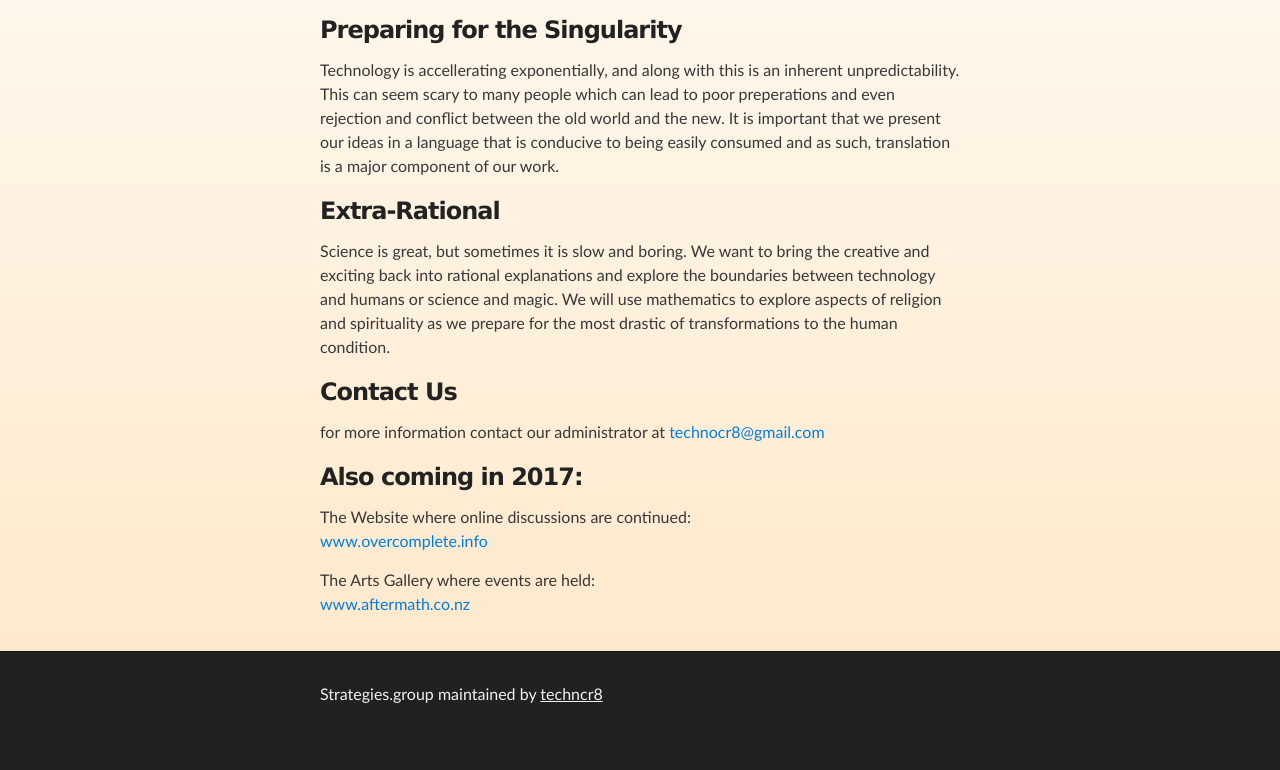
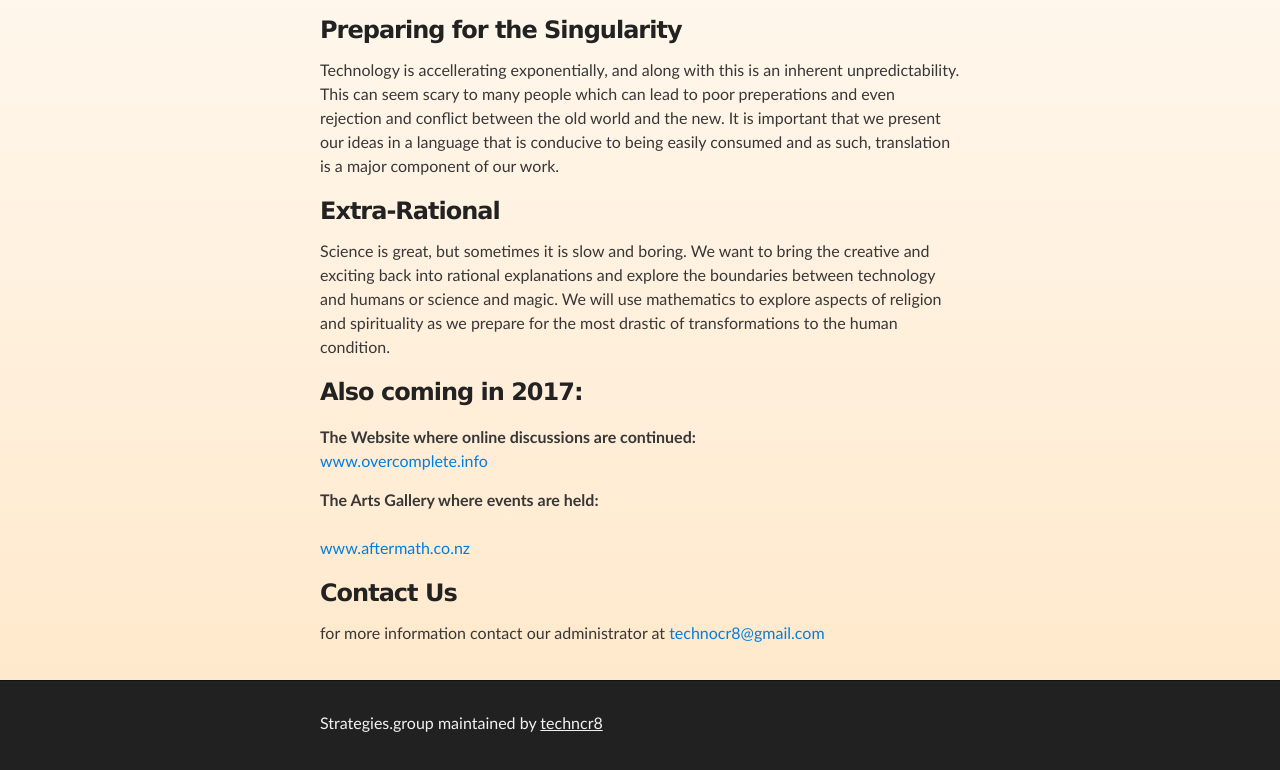
Before and after one commit to techncr8/strategies.group, a plain HTML site: page index.html in a window 1280 px wide. Shown: the part 720-1490 px from the top of the page. Before the commit the page ends 1461 px from the top, so only its background shows below. Drawn offline with Linux system fonts and the light colour scheme.

Commit message:
Update index.html

```diff
--- a/index.html
+++ b/index.html
@@ -60,18 +60,18 @@
 <p>Science is great, but sometimes it is slow and boring. We want to bring the creative and exciting back into rational explanations and explore the boundaries between technology and humans or science and magic. We will use mathematics to explore aspects of religion and spirituality as we prepare for the most drastic of transformations to the human condition.</p>
 
 <h3>
+<a id="see-our-other-projects" class="anchor" href="#see-our-other-projects" aria-hidden="true"><span aria-hidden="true" class="octicon octicon-link"></span></a>Also coming in 2017:</h3>
+
+
+	      <p><div style="font-weight: bold;" > The Website where online discussions are continued:<br> </div>
+		        <a href="http://www.overcomplete.info">www.overcomplete.info</a></p>
+	      <p><div style="font-weight: bold;" > The Arts Gallery where events are held:</div><br>
+	    		<a href="http://www.aftermath.co.nz">www.aftermath.co.nz</a></p>
+
+<h3>
 <a id="ronan-whitteker" class="anchor" href="#ronan-whitteker" aria-hidden="true"><span aria-hidden="true" class="octicon octicon-link"></span></a>Contact Us</h3>
 
 <p>for more information contact our administrator at <a href="mailto:technocr8@gmail.com">technocr8@gmail.com</a></p>
-
-<h3>
-<a id="see-our-other-projects" class="anchor" href="#see-our-other-projects" aria-hidden="true"><span aria-hidden="true" class="octicon octicon-link"></span></a>Also coming in 2017:</h3>
-
-
-	      <p><b>The Website where online discussions are continued:<br></b>
-		        <a href="http://www.overcomplete.info">www.overcomplete.info</a></p>
-	      <p><b>The Arts Gallery where events are held:</b><br>
-	    		<a href="http://www.aftermath.co.nz">www.aftermath.co.nz</a></p>
 
       </section>
     </div>
```
